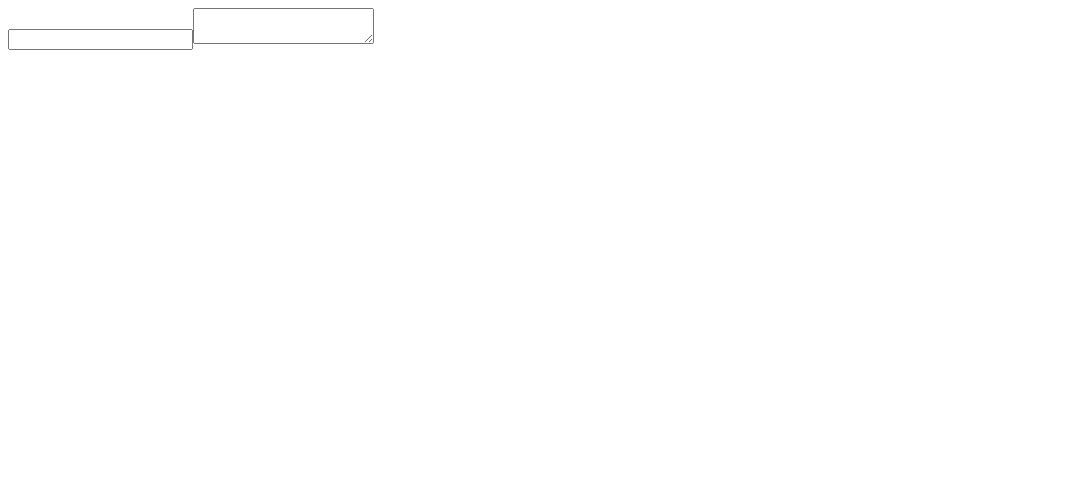
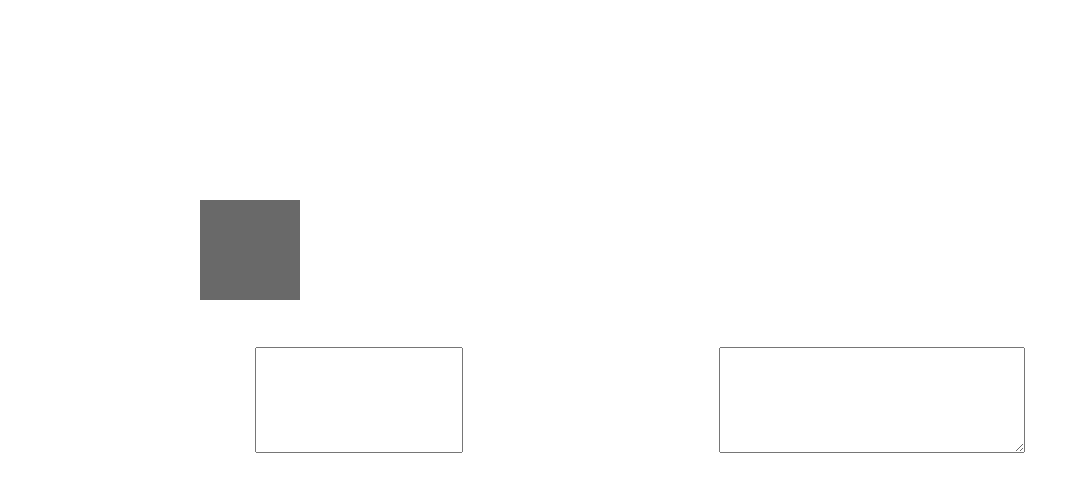
Before and after one commit to 11igors11/rx-playground, an Angular app in the folder client/: page / in a window 1280 px wide. Shown: the top 492 px of the page, without its empty margins (0-1080 px from the left). Built offline with nearby package versions, Linux system fonts and the light colour scheme.

Commit message:
Add styles and drag drop example

```diff
--- a/client/src/app/app.component.css
+++ b/client/src/app/app.component.css
@@ -0,0 +1,28 @@
+:host {
+  position: relative;
+  display: block;
+  width: 100%;
+  height: 100%;
+  display: flex;
+  justify-content: space-evenly;
+  align-items: center;
+}
+
+#square {
+  position: absolute;
+  top: 200px;
+  left: 200px;
+  background-color: dimgray;
+  width: 100px;
+  height: 100px;
+}
+
+textarea {
+  width: 300px;
+  height: 100px;
+}
+
+input {
+  width: 200px;
+  height: 100px;
+}
--- a/client/src/app/app.component.html
+++ b/client/src/app/app.component.html
@@ -1,2 +1,3 @@
 <input type="text" #input>
 <textarea #text></textarea>
+<div id="square"></div>
--- a/client/src/app/app.component.ts
+++ b/client/src/app/app.component.ts
@@ -1,6 +1,6 @@
-import { AfterViewInit, Component, ElementRef, ViewChild } from '@angular/core';
+import { AfterViewInit, ApplicationRef, Component, ElementRef, ViewChild } from '@angular/core';
 import { HttpClient } from '@angular/common/http';
-import { flatMap, pluck, retry, switchMap } from 'rxjs/operators';
+import { flatMap, map, pluck, retry, switchMap, takeUntil } from 'rxjs/operators';
 import { Observable, fromEvent } from 'rxjs';
 
 @Component({
@@ -18,22 +18,56 @@ export class AppComponent implements AfterViewInit {
 
   ngAfterViewInit(): void {
 
+    // search
+
     const input$ = fromEvent(this.inputRef.nativeElement, `input`);
 
     input$
       .pipe(
         pluck(`target`, `value`),
-        switchMap( (v: string)=> this.getRequest(v)))
+        switchMap((v: string) => this.getRequest(v)))
       .subscribe(result => {
-        this.textRef.nativeElement.textContent = result;
-      })
+        this.textRef.nativeElement.textContent = result.join(`\n`);
+      });
+
+
+    // drag & drop
+
+    const el = document.getElementById(`square`);
+    const mousedown$ = fromEvent(el, `mousedown`);
+    const mouseup$ = fromEvent(document, `mouseup`);
+    const mousemove$ = fromEvent(document, `mousemove`);
+
+    mousedown$
+      .pipe(flatMap((md: MouseEvent) => {
+
+          const startX = md.offsetX;
+          const startY = md.offsetY;
+
+          return mousemove$
+            .pipe(
+              map((mm: MouseEvent) => {
+                mm.preventDefault();
+                return {
+                  left: mm.clientX - startX,
+                  top: mm.clientY - startY
+                };
+              }),
+              takeUntil(mouseup$)
+            );
+        }),
+      )
+      .subscribe(pos => {
+        el.style.top = pos.top + `px`;
+        el.style.left = pos.left + `px`;
+      });
+
   }
 
 
   private getRequest(term: string): Observable<any> {
     return this.httpClient.get(`/api/searchresult`, {
       params: { term },
-      responseType: `text`
     }).pipe(retry(20));
   }
 }
--- a/client/src/styles.css
+++ b/client/src/styles.css
@@ -1 +1,11 @@
 /* You can add global styles to this file, and also import other style files */
+
+html, body {
+  position: fixed;
+  left: 0;
+  top: 0;
+  width: 100%;
+  height: 100%;
+  margin: 0;
+  padding: 0;
+}
```
Also changed, not shown: 2 other files (tests, documents, lock files or other folders).
